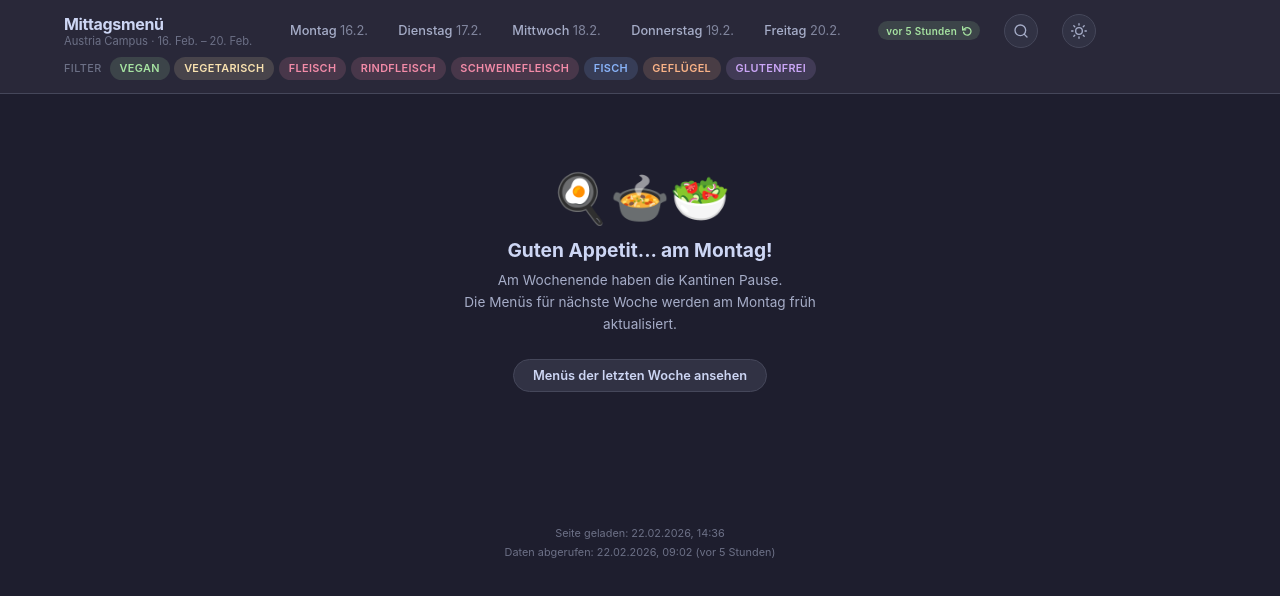
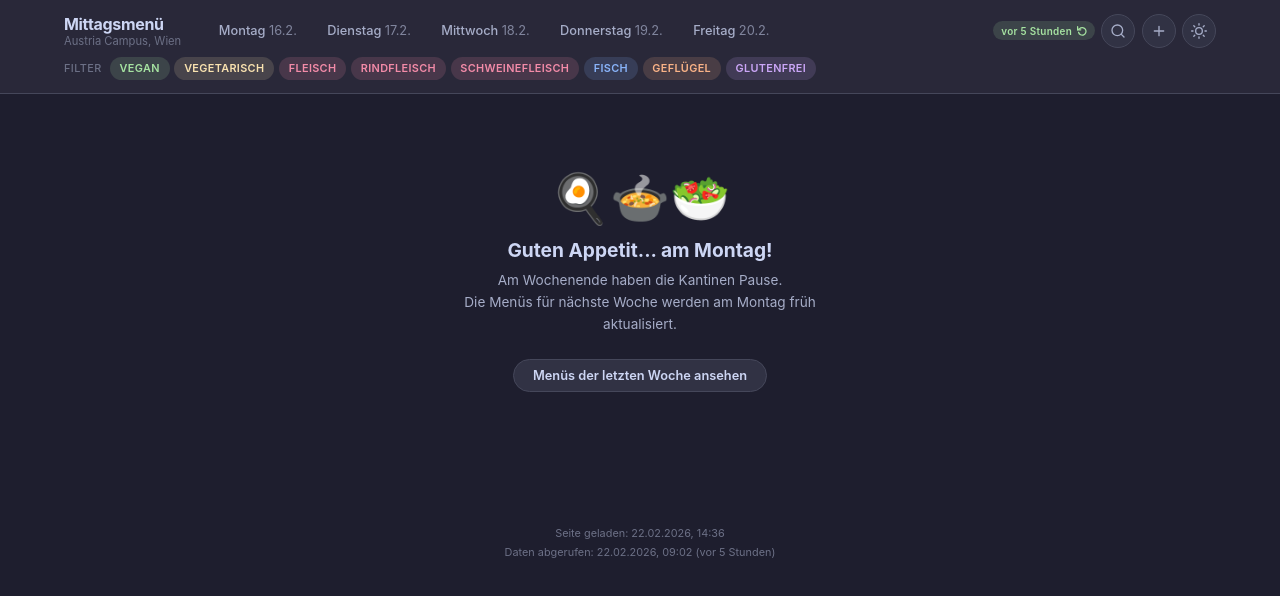
Before and after one commit to djaffry/mahlzeit-test, a plain HTML site: page index.html in a window 1280 px wide. Drawn offline with Linux system fonts and the light colour scheme.

Commit message:
feat: add contribution, feedback and issues button

```diff
--- a/app.js
+++ b/app.js
@@ -428,14 +428,6 @@ function renderDayTabs(tabsEl, weekDates, today, isWeekend, activeDay) {
   }).join('');
 }
 
-function updateSubtitle(weekDates) {
-  const subtitleEl = document.querySelector('.toolbar-subtitle');
-  if (!subtitleEl) return;
-  const monStr = weekDates[0].toLocaleDateString('de-AT', { day: 'numeric', month: 'short' });
-  const friStr = weekDates[4].toLocaleDateString('de-AT', { day: 'numeric', month: 'short' });
-  subtitleEl.textContent = `Austria Campus · ${monStr} – ${friStr}`;
-}
-
 function renderDayPanels(contentEl, fullRestaurants, linkRestaurants, activeDay) {
   const collapsedSet = loadCollapsed();
   contentEl.innerHTML = DAYS.map(d =>
@@ -598,7 +590,6 @@ function renderFreshness(fullRestaurants, footerEl) {
 
   const badge = document.getElementById('freshness-badge');
   badge.innerHTML = `${escapeHtml(diffHrs < 1 ? 'Aktuell' : relTime)}${SVG.reload}`;
-  badge.title = `Daten: ${relTime}, Klicken zum Neuladen`;
   badge.addEventListener('click', () => window.location.reload());
   if (level) badge.classList.add(level);
 
@@ -635,7 +626,6 @@ async function init() {
   const weekDates = getWeekDates();
 
   renderDayTabs(tabsEl, weekDates, today, isWeekend, activeDay);
-  updateSubtitle(weekDates);
 
   try {
     const { fullRestaurants, linkRestaurants } = await fetchMenuData();
--- a/index.html
+++ b/index.html
@@ -21,14 +21,19 @@
         <div class="toolbar-subtitle">Austria Campus, Wien</div>
       </div>
       <div class="day-tabs" id="day-tabs"></div>
+      <div class="toolbar-actions">
         <button class="freshness-badge" id="freshness-badge" aria-label="Daten-Aktualität"></button>
         <button class="search-trigger" id="search-trigger" aria-label="Suche (Ctrl+K)">
           <svg viewBox="0 0 24 24" fill="none" stroke="currentColor" stroke-width="2" stroke-linecap="round"><circle cx="11" cy="11" r="8"/><path d="M21 21l-4.35-4.35"/></svg>
         </button>
+        <a class="feedback-link" href="https://github.com/djaffry/mahlzeit-test/issues" target="_blank" rel="noopener" aria-label="Feedback & Beitragen">
+          <svg viewBox="0 0 24 24" fill="none" stroke="currentColor" stroke-width="2" stroke-linecap="round"><path d="M12 5v14M5 12h14"/></svg>
+        </a>
         <button class="theme-toggle" id="theme-toggle" aria-label="Theme umschalten">
           <svg class="theme-icon-sun" viewBox="0 0 24 24" fill="none" stroke="currentColor" stroke-width="2" stroke-linecap="round"><circle cx="12" cy="12" r="5"/><path d="M12 1v2M12 21v2M4.22 4.22l1.42 1.42M18.36 18.36l1.42 1.42M1 12h2M21 12h2M4.22 19.78l1.42-1.42M18.36 5.64l1.42-1.42"/></svg>
           <svg class="theme-icon-moon" viewBox="0 0 24 24" fill="none" stroke="currentColor" stroke-width="2" stroke-linecap="round"><path d="M21 12.79A9 9 0 1111.21 3 7 7 0 0021 12.79z"/></svg>
         </button>
+      </div>
     </div>
     <div class="filters" id="filters">
       <span class="filters-label">Filter</span>
--- a/style.css
+++ b/style.css
@@ -101,6 +101,13 @@ body {
   font-size: 0.7rem;
   color: var(--text-muted);
   font-weight: 400;
+}
+.toolbar-actions {
+  display: flex;
+  align-items: center;
+  gap: 0.4rem;
+  margin-left: auto;
+  flex-shrink: 0;
 }
 
 .day-tabs {
@@ -451,6 +458,22 @@ body {
 [data-theme="latte"] .theme-icon-sun { display: none; }
 [data-theme="latte"] .theme-icon-moon { display: block; }
 
+/* Feedback link */
+.feedback-link {
+  background: var(--surface);
+  border: 1.5px solid var(--border);
+  border-radius: var(--radius-pill);
+  width: 34px;
+  height: 34px;
+  display: flex;
+  align-items: center;
+  justify-content: center;
+  transition: all 0.2s ease;
+  flex-shrink: 0;
+}
+.feedback-link:hover { border-color: var(--accent); background: var(--surface-dim); }
+.feedback-link svg { width: 16px; height: 16px; color: var(--text-secondary); }
+
 /* Search trigger */
 .search-trigger {
   background: var(--surface);
@@ -663,7 +686,6 @@ body {
   .toolbar-title { font-size: 0.88rem; }
   .toolbar-subtitle { order: 2; width: 100%; text-align: center; }
   .day-tabs { order: 1; width: 100%; }
-  .freshness-badge { margin-left: auto; }
   .tab { flex: 1; text-align: center; padding: 0.35rem 0.75rem; font-size: 0.75rem; min-height: 36px; }
   .tab .tab-short { display: inline; }
   .tab .tab-full { display: none; }
@@ -675,13 +697,13 @@ body {
   .filters-label { display: none; }
   .link-card { font-size: 0.76rem; padding: 0.5rem 0.7rem; }
   .collapsed-chip { min-height: 36px; }
-  .theme-toggle, .search-trigger { width: 36px; height: 36px; }
+  .theme-toggle, .search-trigger, .feedback-link { width: 36px; height: 36px; }
 }
 
 /* Touch feedback */
 @media (hover: none) and (pointer: coarse) {
   .tab:active, .filter-btn:active, .collapsed-chip:active,
   .link-card:active, .weekend-browse-btn:active { transform: scale(0.96); }
-  .theme-toggle:active, .search-trigger:active, .freshness-badge:active { transform: scale(0.92); }
+  .theme-toggle:active, .search-trigger:active, .feedback-link:active, .freshness-badge:active { transform: scale(0.92); }
   .restaurant-header:active { background: var(--surface-dim); }
 }
```
Lines whose indentation alone changed are shown as unchanged.
